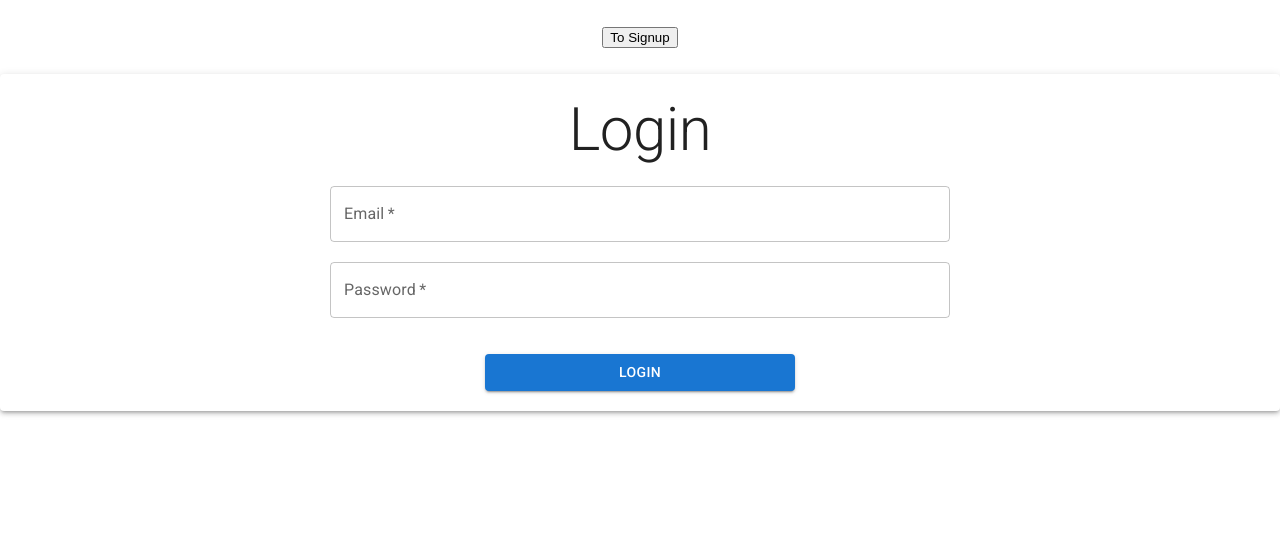
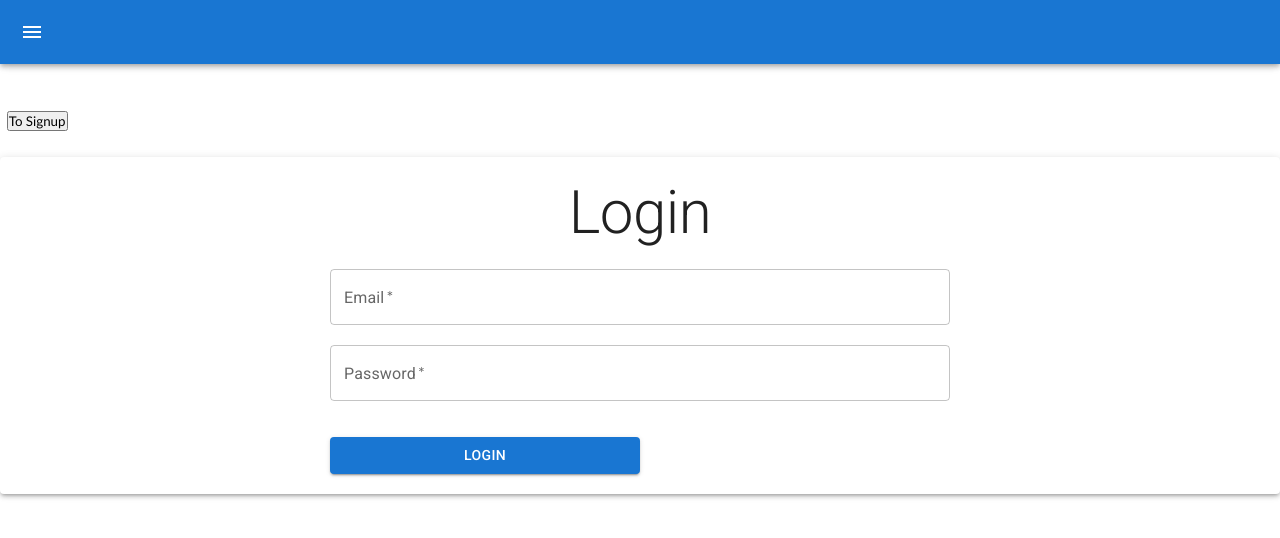
Before and after one commit to eoinmoney78/teamGit, a React (Create React App) app in the folder Expressonist/client/: page / in a window 1280 px wide. Shown: the top 538 px of the page. Built offline with nearby package versions, Linux system fonts and the light colour scheme.

Commit message:
navbar unfinished

```diff
--- a/Expressonist/client/package.json
+++ b/Expressonist/client/package.json
@@ -14,6 +14,7 @@
     "@testing-library/user-event": "^13.5.0",
     "react": "^18.2.0",
     "react-dom": "^18.2.0",
+    "react-pro-sidebar": "^1.0.0",
     "react-router-dom": "^6.9.0",
     "react-scripts": "^5.0.1",
     "reactstrap": "^9.1.6",
--- a/Expressonist/client/src/App.css
+++ b/Expressonist/client/src/App.css
@@ -1,6 +1,15 @@
-.App {
-  text-align: center;
+* {
+  margin: 0;
+  padding: 0;
+  font-family: Futura,Trebuchet MS,Arial,sans-serif;
 }
+body {
+background-color: #ffeacb;
+}
+  a:link    { color: #FFFFFF; text-decoration: none; }
+  a:visited { color: #FFFFFF; text-decoration: none; }
+  a:hover   { color: #FFFFFF; text-decoration: none; }
+  a:active  { color: #FFFFFF; text-decoration: none; }
 
 .App-logo {
   height: 40vmin;
@@ -36,3 +45,16 @@
     transform: rotate(360deg);
   }
 }
+
+.Toolbar {
+  background-color: #ffeacb;
+}
+
+#Typography {
+  background-color: #FFFFFF;
+}
+
+.navbarlist {
+  color: black;
+  list-style: none;
+}
--- a/Expressonist/client/src/App.jsx
+++ b/Expressonist/client/src/App.jsx
@@ -1,57 +1,3 @@
-// import './App.css';
-// import Auth from './components/auth/Auth';
-// import { useState, useEffect } from 'react';
-// import AddCoffeeForm from './components/coffee/AddCoffeeForm';
-// import Dashboard from './components/dashboard/Dashboard';
-// import { BrowserRouter, Routes, Route } from 'react-router-dom';
-// import Logout from './components/auth/logout/Logout';
-
-
-// function App() {
-
-//   const [sessionToken, setSessionToken] = useState('');
-
-//   console.log("App.jsx:", sessionToken)
-//   const updateToken = newToken => {
-//     localStorage.setItem("token", newToken)
-//     setSessionToken(newToken);
-//   }
-
-//   useEffect(() => {
-//     if (localStorage.getItem('token')) {
-//       setSessionToken(localStorage.getItem('token'))
-//     }
-//   }, [])
-
-//   /* All possible routes */
-
-//   return (
-//     <div className="App">
-//       <nav>
-//         {/* <h1>Nav</h1> */}
-//         <br />
-//         {
-//           sessionToken !== '' ?
-//             <Logout setToken={setSessionToken} /> :
-//             null
-//         }
-//       </nav>
-//         <Routes>
-//           <Route path='/' element={<Auth updateToken={updateToken} />} />
-//           <Route path="/dashboard" element={<Dashboard />} />
-
-//           <Route path="/add-coffee" element={<AddCoffeeForm />} />
-
-
-
-//         </Routes>
-//     </div>
-//   );
-// }
-
-// export default App;
-
-
 import './App.css';
 import Auth from './components/auth/Auth';
 import { useState, useEffect } from 'react';
@@ -59,6 +5,8 @@ import AddCoffeePage from './components/coffee/AddCoffeePage'; // Import the par
 import Dashboard from './components/dashboard/Dashboard';
 import { BrowserRouter, Routes, Route } from 'react-router-dom'; // Import BrowserRouter
 import Logout from './components/auth/logout/Logout';
+import TemporaryDrawer from './components/layout/TemporaryDrawer';
+
 
 function App() {
   const [sessionToken, setSessionToken] = useState('');
@@ -80,14 +28,15 @@ function App() {
       <nav>
         {/* <h1>Nav</h1> */}
         <br />
+        <nav> <TemporaryDrawer /> </nav>
         {sessionToken !== '' ? (
           <Logout setToken={setSessionToken} />
         ) : null}
       </nav>
 
+
         <Routes>
           <Route path="/" element={<Auth updateToken={updateToken} />} />
-
 
           <Route path="/dashboard" element={<Dashboard />} />
 
--- a/Expressonist/client/src/components/auth/logout/Logout.jsx
+++ b/Expressonist/client/src/components/auth/logout/Logout.jsx
@@ -40,6 +40,7 @@ const LogoutButton = styled(Button)(({ theme }) => ({
   }));
 
 
+
 function Logout({ setToken }) {
   const navigate = useNavigate();
 
--- a/Expressonist/client/src/components/coffee/AddCoffeePage.jsx
+++ b/Expressonist/client/src/components/coffee/AddCoffeePage.jsx
@@ -37,7 +37,7 @@ const AddCoffeePage = ({ coffeeEntries, setCoffeeEntries, onAddCoffee }) => {
   return (
     <Container maxWidth="xs">
       <Typography variant="h2" component="h1" align="center" gutterBottom>
-        Add Coffee
+        COFFEE
       </Typography>
 
       <AddCoffeeForm onAddCoffee={onAddCoffee} />
--- /dev/null
+++ b/Expressonist/client/src/components/layout/TemporaryDrawer.js
@@ -0,0 +1,151 @@
+import * as React from 'react';
+import { styled, useTheme } from '@mui/material/styles';
+import Box from '@mui/material/Box';
+import Drawer from '@mui/material/Drawer';
+import CssBaseline from '@mui/material/CssBaseline';
+import MuiAppBar from '@mui/material/AppBar';
+import Toolbar from '@mui/material/Toolbar';
+import List from '@mui/material/List';
+import Typography from '@mui/material/Typography';
+import Divider from '@mui/material/Divider';
+import IconButton from '@mui/material/IconButton';
+import MenuIcon from '@mui/icons-material/Menu';
+import ChevronLeftIcon from '@mui/icons-material/ChevronLeft';
+import ChevronRightIcon from '@mui/icons-material/ChevronRight';
+import ListItem from '@mui/material/ListItem';
+import ListItemButton from '@mui/material/ListItemButton';
+import ListItemIcon from '@mui/material/ListItemIcon';
+import ListItemText from '@mui/material/ListItemText';
+import InboxIcon from '@mui/icons-material/MoveToInbox';
+import MailIcon from '@mui/icons-material/Mail';
+import Logout from '../auth/logout/Logout';
+
+const drawerWidth = 240;
+
+const Main = styled('main', { shouldForwardProp: (prop) => prop !== 'open' })(
+  ({ theme, open }) => ({
+    flexGrow: 1,
+    padding: theme.spacing(1),
+    transition: theme.transitions.create('margin', {
+      easing: theme.transitions.easing.sharp,
+      duration: theme.transitions.duration.leavingScreen,
+    }),
+    marginLeft: `-${drawerWidth}px`,
+    ...(open && {
+      transition: theme.transitions.create('margin', {
+        easing: theme.transitions.easing.easeOut,
+        duration: theme.transitions.duration.enteringScreen,
+      }),
+      marginLeft: 0,
+    }),
+  }),
+);
+
+const AppBar = styled(MuiAppBar, {
+  shouldForwardProp: (prop) => prop !== 'open',
+})(({ theme, open }) => ({
+  transition: theme.transitions.create(['margin', 'width'], {
+    easing: theme.transitions.easing.sharp,
+    duration: theme.transitions.duration.leavingScreen,
+  }),
+  ...(open && {
+    width: `calc(100% - ${drawerWidth}px)`,
+    marginLeft: `${drawerWidth}px`,
+    transition: theme.transitions.create(['margin', 'width'], {
+      easing: theme.transitions.easing.easeOut,
+      duration: theme.transitions.duration.enteringScreen,
+    }),
+  }),
+}));
+
+const DrawerHeader = styled('div')(({ theme }) => ({
+  display: 'flex',
+  alignItems: 'center',
+  padding: theme.spacing(0, 1),
+  // necessary for content to be below app bar
+  ...theme.mixins.toolbar,
+  justifyContent: 'flex-end',
+}));
+
+export default function PersistentDrawerLeft() {
+  const theme = useTheme();
+  const [open, setOpen] = React.useState(false);
+
+  const handleDrawerOpen = () => {
+    setOpen(true);
+  };
+
+  const handleDrawerClose = () => {
+    setOpen(false);
+  };
+
+/* /dashboard, /addcoffee */
+
+  return (
+    <Box sx={{ display: 'flex' }}>
+      <CssBaseline />
+      <AppBar position="fixed" open={open} background-color="#FFFFFF">
+        <Toolbar>
+          <IconButton
+            color="inherit"
+            aria-label="open drawer"
+            onClick={handleDrawerOpen}
+            edge="start"
+            sx={{ mr: 2, ...(open && { display: 'none' }) }}
+          >
+            <MenuIcon />
+          </IconButton>
+          <Typography variant="h6" noWrap component="div">
+          </Typography>
+        </Toolbar>
+      </AppBar>
+      <Drawer
+        sx={{
+          width: drawerWidth,
+          flexShrink: 0,
+          '& .MuiDrawer-paper': {
+            width: drawerWidth,
+            boxSizing: 'border-box',
+          },
+        }}
+        variant="persistent"
+        anchor="left"
+        open={open}
+      >
+        <DrawerHeader>
+          <IconButton onClick={handleDrawerClose}>
+            {theme.direction === 'ltr' ? <ChevronLeftIcon /> : <ChevronRightIcon />}
+          </IconButton>
+        </DrawerHeader>
+        <Divider />
+        <List>
+          {['Home', 'Create', 'Recipes'].map((text, index) => {
+            if (text === "Home") {
+              console.log("/dashboard")
+            }
+            return (
+            <ListItem key={text} disablePadding>
+
+              <ListItemButton path="">
+
+                <ListItemText primary={text} />
+              </ListItemButton>
+            </ListItem>
+            )
+        })}
+        </List>
+        <Divider />
+        <List>
+        <Logout>
+      Logout
+    </Logout>
+        </List>
+      </Drawer>
+      <Main open={open}>
+        <DrawerHeader />
+      </Main>
+    </Box>
+  );
+}
+
+/* On click navigate */
```
Also changed, not shown: Expressonist/client/src/components/layout/TemporaryDrawer copy.js (added, +67 -0 lines), Expressonist/client/src/components/dashboard/Dashboard.jsx (line endings or trailing spaces), 2 other files (tests, documents, lock files or other folders).
